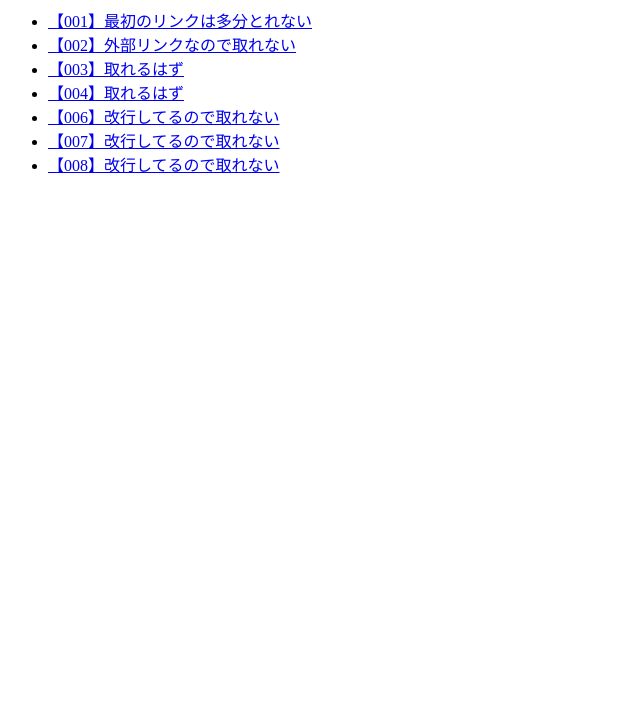
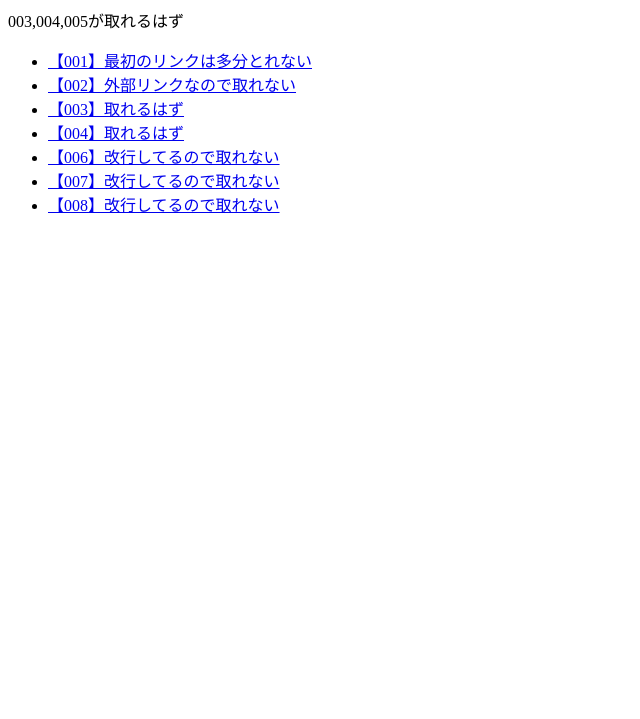
Before and after one commit to kzk4043/internal-link-checker-inspection, a plain HTML site: page index.html in a window 1280 px wide. Shown: the part 81-800 px from the top of the page, without its empty margins (0-640 px from the left). Drawn offline with Linux system fonts and the light colour scheme.

Commit message:
Update index.html

```diff
--- a/index.html
+++ b/index.html
@@ -7,6 +7,7 @@
 </head>
 <body>
     <h1>リンク集</h1>
+    <p>003,004,005が取れるはず</p>
     <ul>
         <li><a href="/test">【001】最初のリンクは多分とれない</a></li>
         <li><a href="https://www.google.com">【002】外部リンクなので取れない</a></li>
```
